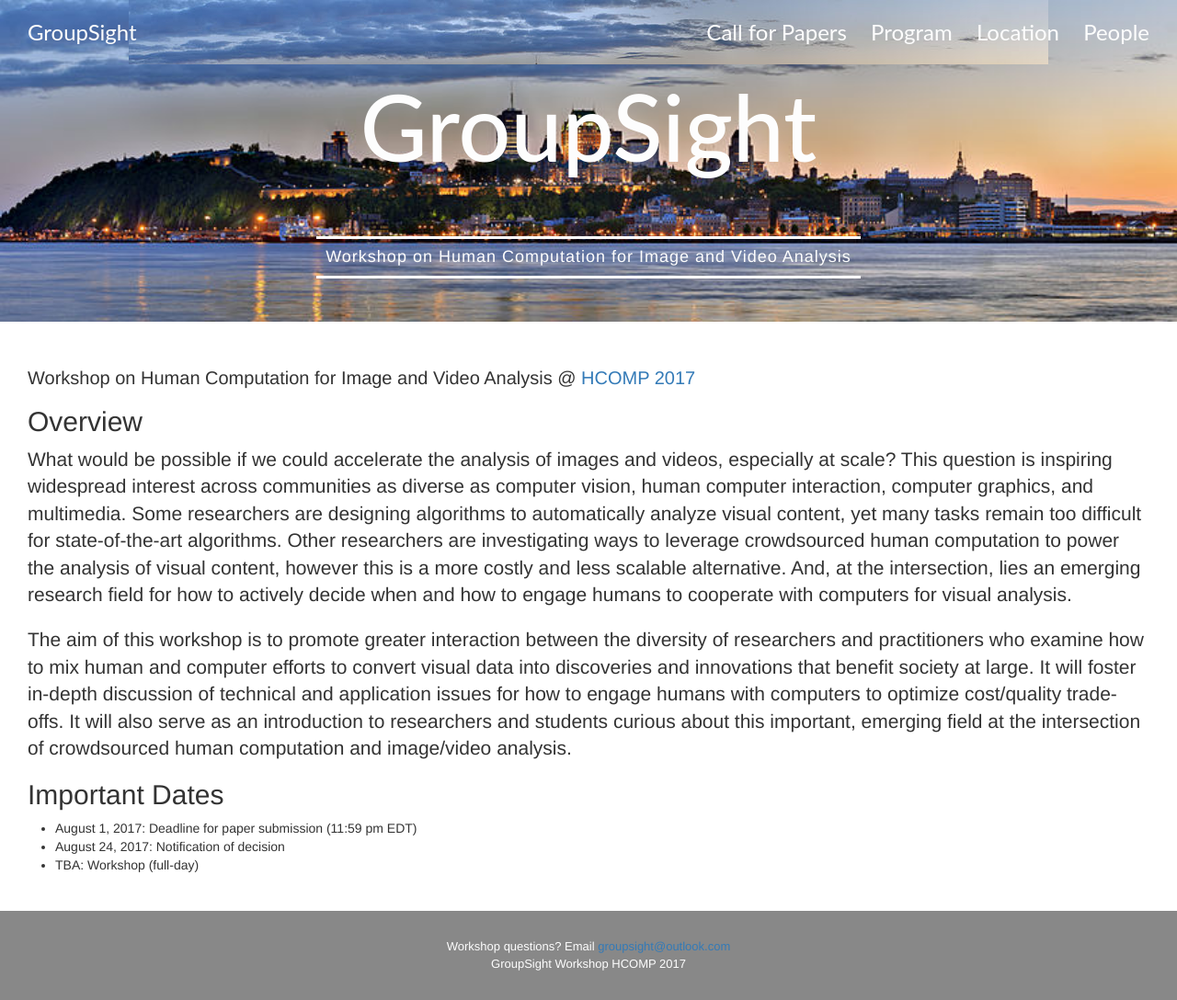
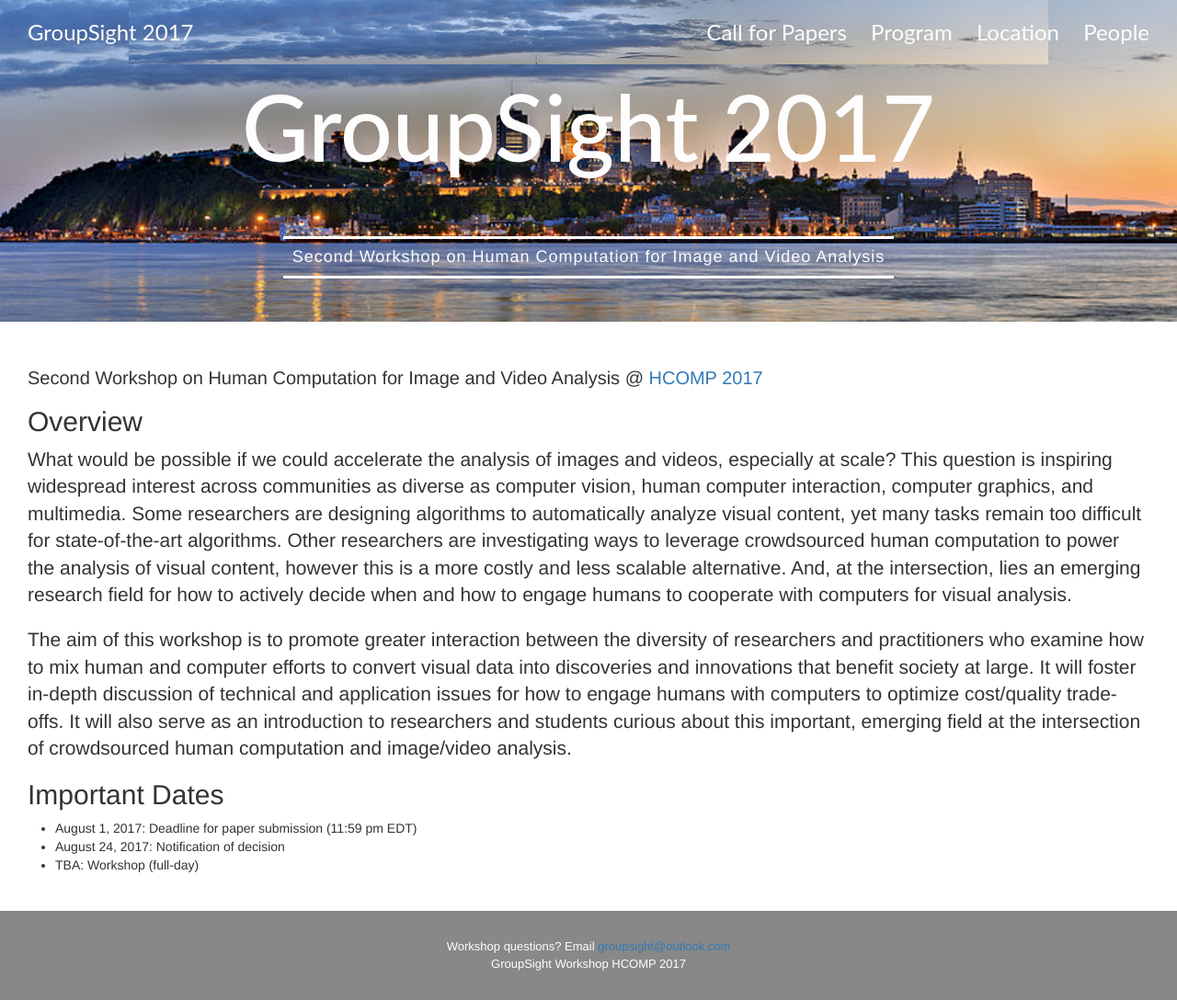
Before and after one commit to groupsight/groupsight.github.io, a Jekyll site: the page built from index.html, in a window 1280 px wide and 1088 px high. Shown: the whole window at 92% size. Built offline with Jekyll 4.4.1, drawn with Linux system fonts in a browser that asks for light colours; nearby versions of some CDN libraries.

Commit message:
minor changes

```diff
--- a/_config.yml
+++ b/_config.yml
@@ -9,12 +9,12 @@
 # jekyll build -d <proj_dir> --config _config.yml
 
 # Site settings
-title: GroupSight
-subtitle: Workshop on Human Computation for Image and Video Analysis
+title: GroupSight 2017
+subtitle: Second Workshop on Human Computation for Image and Video Analysis
 email: groupsight@outlook.com
 organization: GroupSight Workshop HCOMP 2017
 description: > # this means to ignore newlines until "baseurl:"
-  The Second GroupSight Workshop on Human Computation for Image and Video Analysis is a workshop at the Fifth AAAI Conference on Human Computation and Crowdsourcing (HCOMP 2017) to be held October 24 - November 26, 2017 in Quebec City, USA.
+  The Second GroupSight Workshop on Human Computation for Image and Video Analysis is a workshop at the Fifth AAAI Conference on Human Computation and Crowdsourcing (HCOMP 2017) to be held October 24 - 26, 2017 in Quebec City, Canada.
 
 # Build settings
 markdown: kramdown
```
